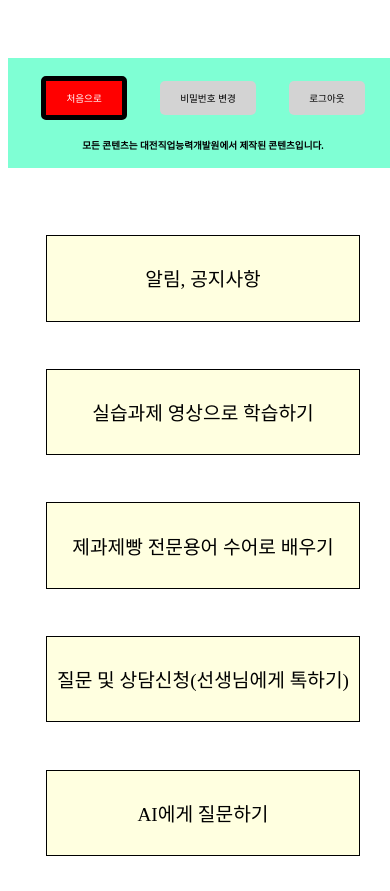
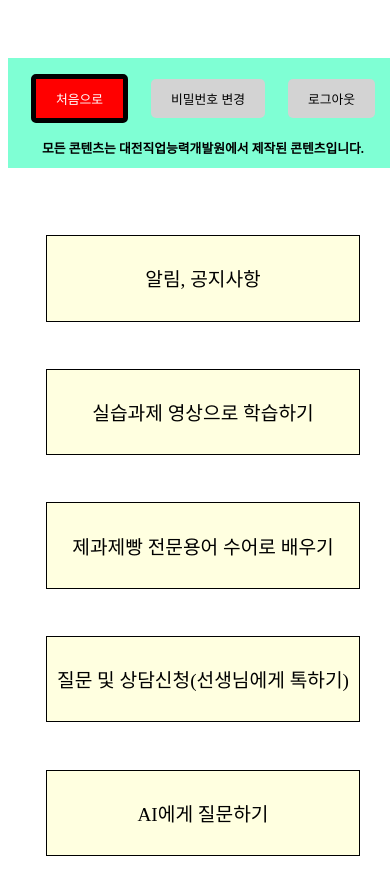
Before and after one commit to Drataniar/Drataniar_video_practice, a website: page home.html in a window 390 px wide. Drawn offline with Linux system fonts and the light colour scheme; no server answers.

Commit message:
맨 위에 크기 수정

```diff
--- a/home.css
+++ b/home.css
@@ -112,10 +112,10 @@
         height: 30px;
     }
     #menuInfoText{
-        font-size: 0.6em;
+        font-size: 0.8em;
     }
     .menu-btn {
-        font-size: 0.6em;
+        font-size: 0.8em;
     }
     .menuBtnTitle{
         font-size: 0.8em;
```
